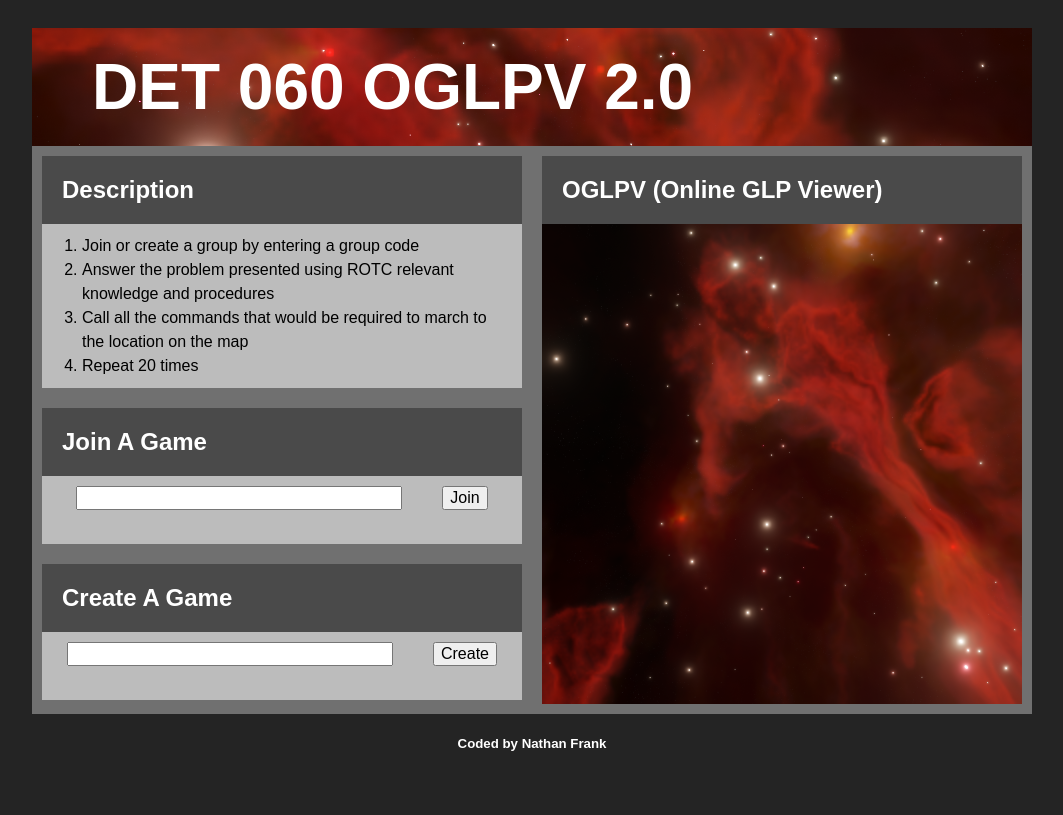
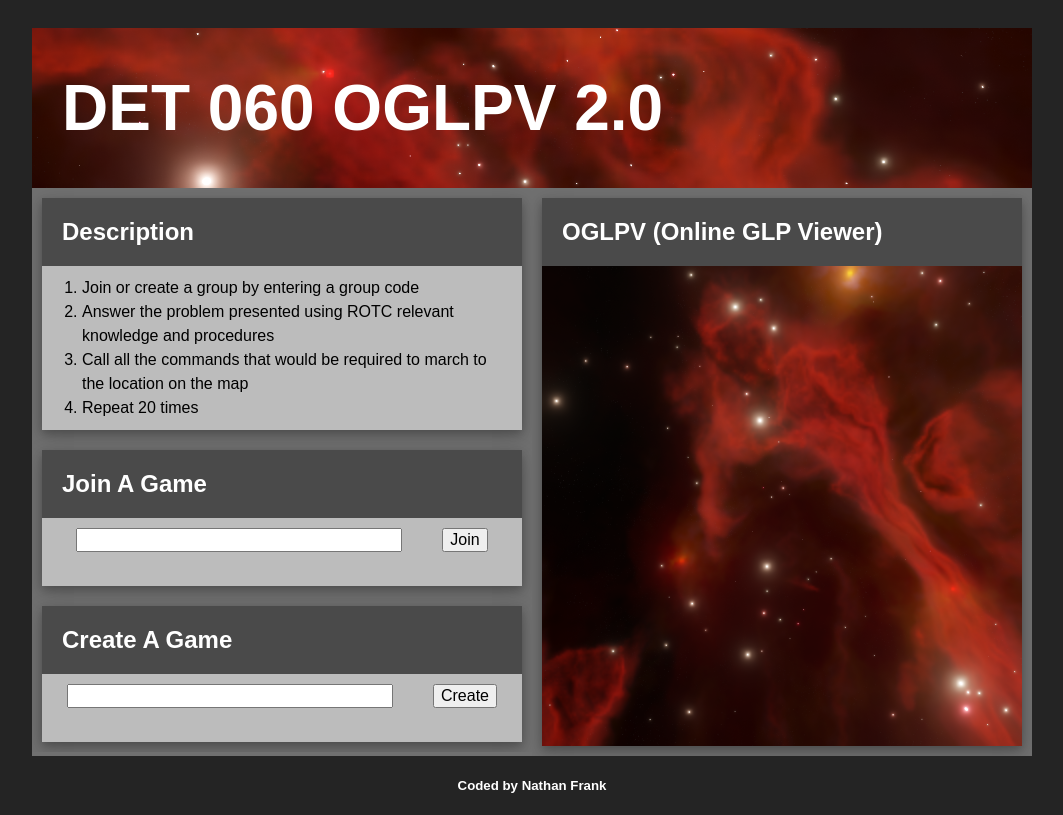
Before and after one commit to nathanjf/DET-060-GLP-VIEWER, a Flask app: page /login in a window 1280 px wide. Shown: the whole page, without its empty margins (108-1171 px from the left). Before the commit the page ends 751 px from the top, so only its background shows below. Run offline with Flask 2, Linux system fonts and the light colour scheme; parts of the project's set-up code (start-up, migrations or seed data) failed here and were passed over.

Commit message:
Update to styling to add shadows and better alignment on the bottom

```diff
--- a/app/static/css/main.css
+++ b/app/static/css/main.css
@@ -13,7 +13,6 @@ body {
 
 .toptitleDiv {
     width: 100%;
-    height: 15%;
     margin: 0;
     padding: 0;
     background-position: center;
@@ -26,7 +25,7 @@ body {
 }
 
 h1 {
-    padding-left: 60;
+    padding-left: 30;
     color: white;
     font-size: 4em;
     text-align: left;
@@ -44,8 +43,14 @@ h3 {
     text-align: left;
 }
 
+.sigDiv {
+    display: block;
+    width: 1000px;
+    margin: auto;
+}
+
 h5 {
-    text-align: center;
+    text-align:center;
     color: white;
 }
 
@@ -130,6 +135,7 @@ input {
     margin-top: 10;
     margin-left: 10;
     margin-right:10;
+    box-shadow: 0 4px 8px 0 rgba(0, 0, 0, 0.2), 0 6px 20px 0 rgba(0, 0, 0, 0.19);
 }
 
 .headerDiv {
--- a/app/templates/base.html
+++ b/app/templates/base.html
@@ -18,7 +18,7 @@
 
     </div>
 
-    <div>
+    <div class='sigDiv'>
         <h5>Coded by Nathan Frank</h5>
     </div>
 
```
Also changed, not shown: app/app.db.
